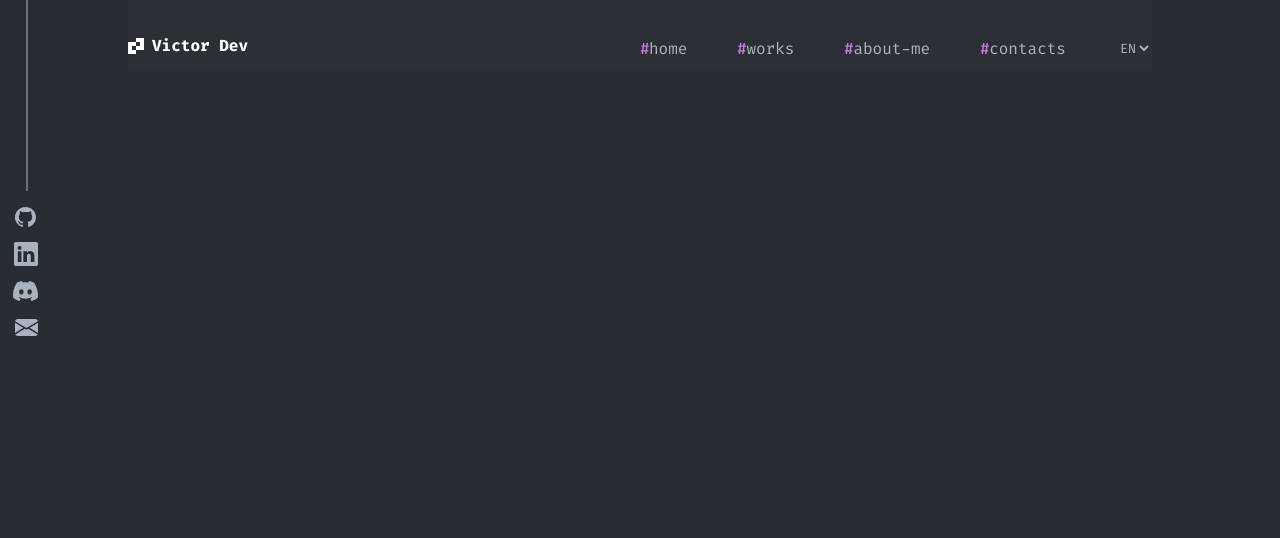
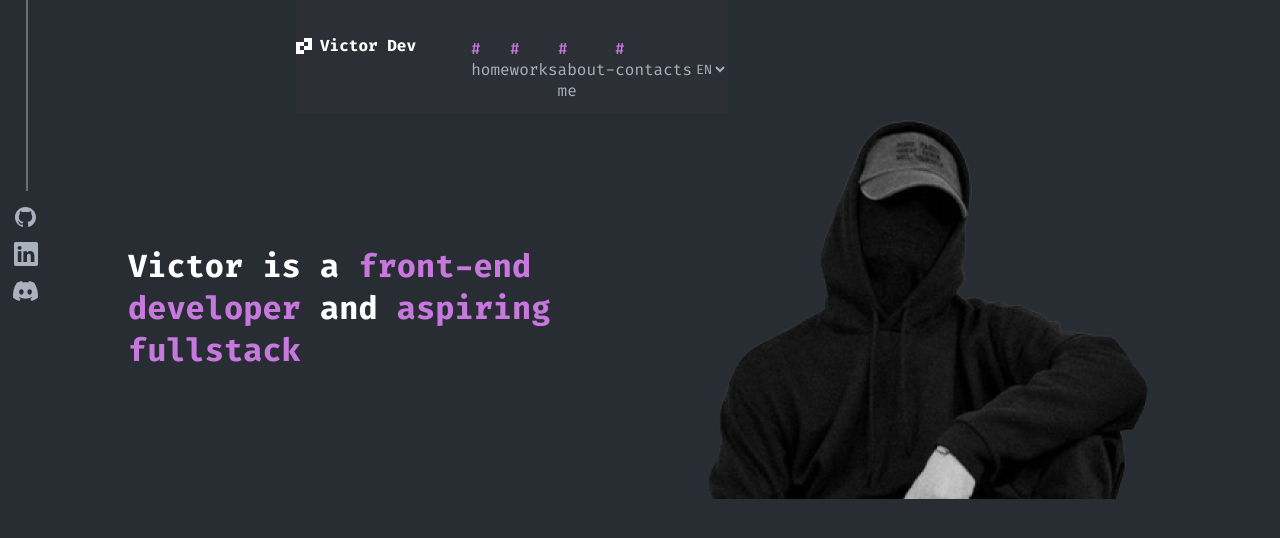
Before and after one commit to VictorCR18/Portfolio-Victor, a React (Vite) app: page / in a window 1280 px wide. Shown: the top 538 px of the page. Built offline with nearby package versions, Linux system fonts and the light colour scheme.

Commit message:
Ajustando tamanhos da tela

```diff
--- a/index.html
+++ b/index.html
@@ -2,9 +2,9 @@
 <html lang="en">
   <head>
     <meta charset="UTF-8" />
-    <link rel="icon" type="image/svg+xml" href="/vite.svg" />
+    <link rel="icon" type="image/svg+xml" href="./src/assets/Union.svg" />
     <meta name="viewport" content="width=device-width, initial-scale=1.0" />
-    <title>Vite + React + TS</title>
+    <title>Portfólio</title>
   </head>
   <body>
     <div id="root"></div>
--- a/src/components/Header/styles.css
+++ b/src/components/Header/styles.css
@@ -1,20 +1,20 @@
-.content{
+.content {
   display: flex;
+  /* width: 1024px; */
   justify-content: center;
 }
 
-.main-header{
-    width: 1024px;
+.main-header {
   height: auto;
   padding: 35px 0 12px 0;
   display: flex;
   flex-direction: row;
   justify-content: space-between;
   align-items: baseline;
-    background-color: #2C3036;
+  background-color: #2c3036;
 }
 
-.logo{
+.logo {
   width: 100%;
   height: auto;
   display: flex;
@@ -22,7 +22,7 @@ justify-content: center;
   align-items: center;
 }
 
-.link-logo{
+.link-logo {
   display: flex;
   align-items: center;
   gap: 8px;
@@ -31,19 +31,18 @@ justify-content: center;
   color: #ffffff;
 }
 
-.union{
+.union {
   height: 16px;
   width: 16px;
-
 }
 
-.navbar{
+.navbar {
   width: 100%;
   display: flex;
   justify-content: space-between;
 }
 
-.select{
-    background-color: #2C3036;
+.select {
+  background-color: #2c3036;
   border: none;
 }
--- a/src/components/Media/index.tsx
+++ b/src/components/Media/index.tsx
@@ -1,19 +1,25 @@
-import Email from "../../assets/Email.svg";
 import Discord from "../../assets/Discord.svg";
 import Linkedin from "../../assets/Linkedin.svg";
 import Github from "../../assets/Github.svg";
 import Line from "../../assets/Line.svg";
 
-import "./styles.css"
+import "./styles.css";
 
-export function Media(){
-    return (
-        <div className="media-link">
-        <a className="line"><img src={Line}/></a>
-        <a ><img src={Github}/></a>
-        <a href="https://www.linkedin.com/in/victor-cavalvante-421349198/"><img src={Linkedin}/></a>
-        <a><img src={Discord}/></a>
-        <a><img src={Email}/></a>
-        </div>
-    )
+export function Media() {
+  return (
+    <div className="media-link">
+      <a className="line">
+        <img src={Line} />
+      </a>
+      <a href="https://github.com/VictorCR18">
+        <img src={Github} />
+      </a>
+      <a href="https://www.linkedin.com/in/victor-cavalvante-421349198/">
+        <img src={Linkedin} />
+      </a>
+      <a>
+        <img src={Discord} />
+      </a>
+    </div>
+  );
 }
--- a/src/components/Media/styles.css
+++ b/src/components/Media/styles.css
@@ -1,4 +1,4 @@
-.media-link{
+.media-link {
   display: flex;
   flex-direction: column;
   align-items: center;
@@ -6,7 +6,7 @@
   padding: 0 10px;
 }
 
-.line{
+.line {
   height: 191px;
   width: 1px;
   margin-bottom: 10px;
--- /dev/null
+++ b/src/components/Presentation/index.tsx
@@ -0,0 +1,21 @@
+import "./styles.css";
+
+import Image from "../../assets/Image.png";
+
+export function Presentation() {
+  return (
+    <div className="main-presentation">
+      <div className="content">
+        <div className="text-box">
+          <h2>
+            Victor is a <span>front-end developer</span> and{" "}
+            <span>aspiring fullstack</span>
+          </h2>
+        </div>
+        <div className="ilustration">
+          <img src={Image} />
+        </div>
+      </div>
+    </div>
+  );
+}
--- /dev/null
+++ b/src/components/Presentation/styles.css
@@ -0,0 +1,29 @@
+.content{
+    display: flex;
+    justify-content: center;
+    align-items: center;
+    width: 1024px;
+}
+
+.main-presentation {
+  display: flex;
+  flex-direction: row;
+  justify-content: center;
+  align-items: center;
+}
+
+h2 {
+  color: #ffffff;
+  font-size: 32px;
+  width: 100%;
+}
+
+span {
+  color: #c778dd;
+  font-size: 32px;
+}
+
+.ilustration {
+  width: auto;
+  height: auto;
+}
--- a/src/pages/Home/index.tsx
+++ b/src/pages/Home/index.tsx
@@ -1,12 +1,13 @@
 import { Header } from "../../components/Header";
+import { Presentation } from "../../components/Presentation"
+
+import './styles.css'
 
 export function Home() {
   return (
-    <>
-    <div className="">
+    <div className="main-home">
       <Header />
+      <Presentation />
     </div>
-
-    </>
   );
 }
--- a/src/pages/Home/styles.css
+++ b/src/pages/Home/styles.css
@@ -0,0 +1,6 @@
+.main-home {
+  /* width: 1024px;
+  display: flex;
+  justify-content: center;
+  flex-direction: column; */
+}
--- a/src/styles/global.css
+++ b/src/styles/global.css
@@ -9,6 +9,6 @@
   text-decoration: none;
 }
 
-html{
-    background-color: #282c33;
+html {
+  background-color: #282c33;
 }
```
Also changed, not shown: src/main.tsx (+9 -9 lines), src/assets/Image.png (added). Lines whose indentation alone changed are shown as unchanged.
